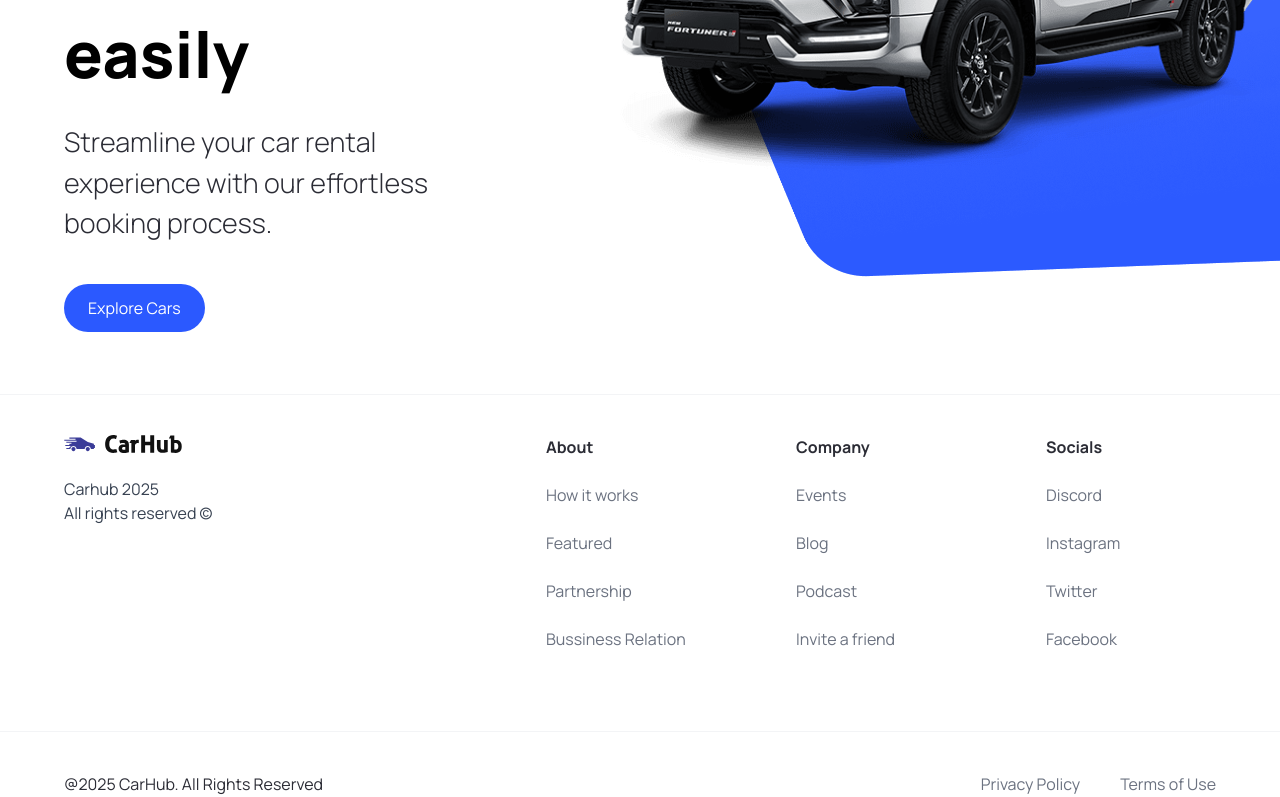
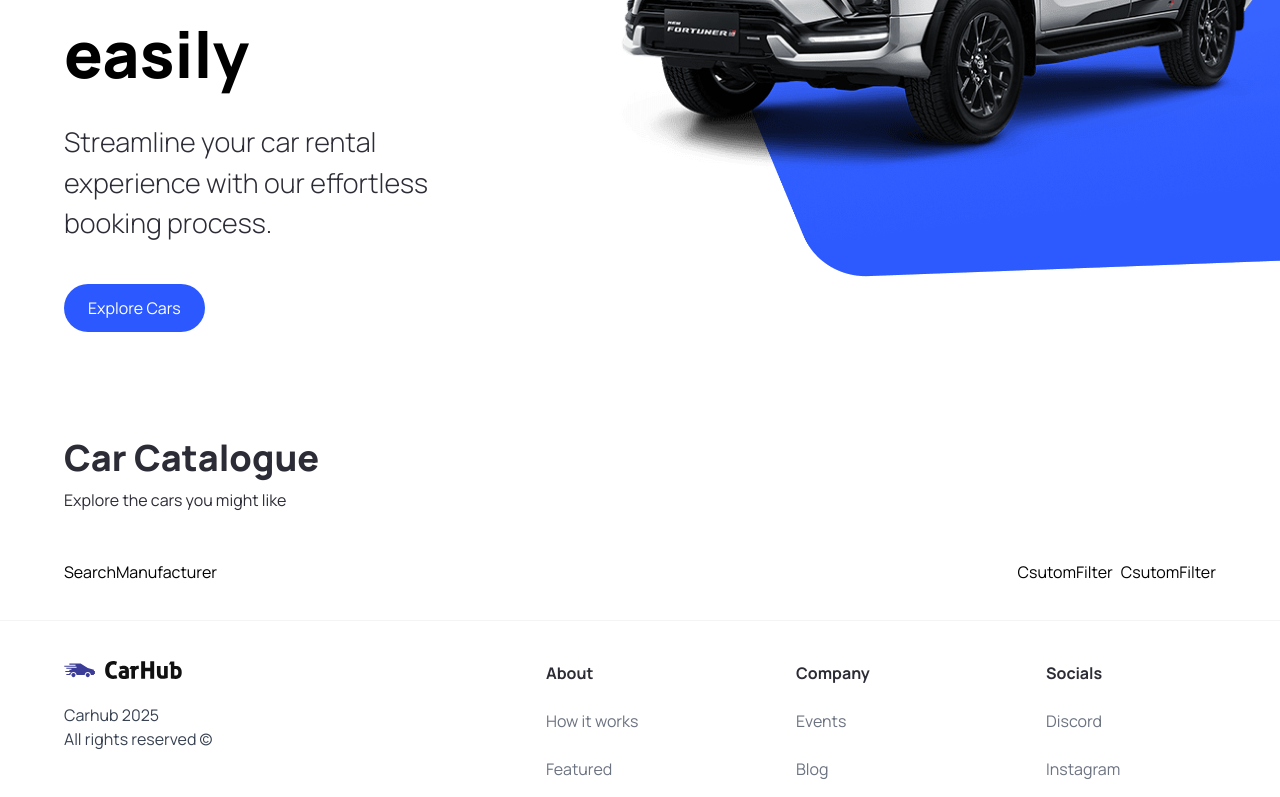
Before and after one commit to Ntanzi07/CarAplication, a Next.js app: page / in a window 1280 px wide. Shown: the part 426-1223 px from the top of the page. Built offline with nearby package versions, Linux system fonts and the light colour scheme.

Commit message:
starting creating the searchbar

```diff
--- a/app/page.tsx
+++ b/app/page.tsx
@@ -1,9 +1,23 @@
-import { Hero } from "@/components";
+import { Hero, SearchBar, CustomFilter } from "@/components";
 
 export default function Home() {
   return (
     <main className="overflow-hidden">
       <Hero />
+      <div className="mt-12 padding-x padding-y max-width" id="discover">
+        <div className="home__text-container">
+          <h1 className="text-4xl font-extrabold">Car Catalogue</h1>
+          <p>Explore the cars you might like</p>
+        </div>
+
+        <div className="home__filters">
+          <SearchBar />
+          <div className="home__filter-container">
+            <CustomFilter title="fuel" />
+            <CustomFilter title="year" />
+          </div>
+        </div>
+      </div>
     </main>
   );
 }
--- /dev/null
+++ b/components/CustomFilter.tsx
@@ -0,0 +1,11 @@
+"use client";
+
+import React from 'react'
+
+const CustomFilter = () => {
+  return (
+    <div>CsutomFilter</div>
+  )
+}
+
+export default CustomFilter
--- /dev/null
+++ b/components/SearchBar.tsx
@@ -0,0 +1,19 @@
+"use client"
+
+import { useState } from "react"
+import SearchManufacturer from "./SearchManufacturer"
+
+const SearchBar = () => {
+  const [manufacturer, setmanufacturer] = useState('')
+
+  const handleSearch = () => {}
+  return (
+    <form className="searchbar" onSubmit={handleSearch}>
+      <div className="searchbar__item">
+        <SearchManufacturer />
+      </div>
+    </form>
+  )
+}
+
+export default SearchBar
--- /dev/null
+++ b/components/SearchManufacturer.tsx
@@ -0,0 +1,10 @@
+import React from 'react'
+import { SearchManufacturerProps } from '@/types'
+
+const SearchManufacturer = ( {manufacturer, setManufacturer}: SearchManufacturerProps) => {
+  return (
+    <div>SearchManufacturer</div>
+  )
+}
+
+export default SearchManufacturer
--- a/types/index.ts
+++ b/types/index.ts
@@ -7,3 +7,8 @@
         MouseEventHandler<HTMLButtonElement>;
     btnType?: "button" | "submit";
 }
+
+export interface SearchManufacturerProps {
+    manufacturer: string;
+    setManufacturer: (manufacturer: string) => void;
+}
```
Also changed, not shown: components/index.ts (+7 -0 lines), components/CustomButton.tsx (indentation only), components/Footer.tsx (indentation only), components/Hero.tsx (indentation only), components/Navbar.tsx (indentation only).
